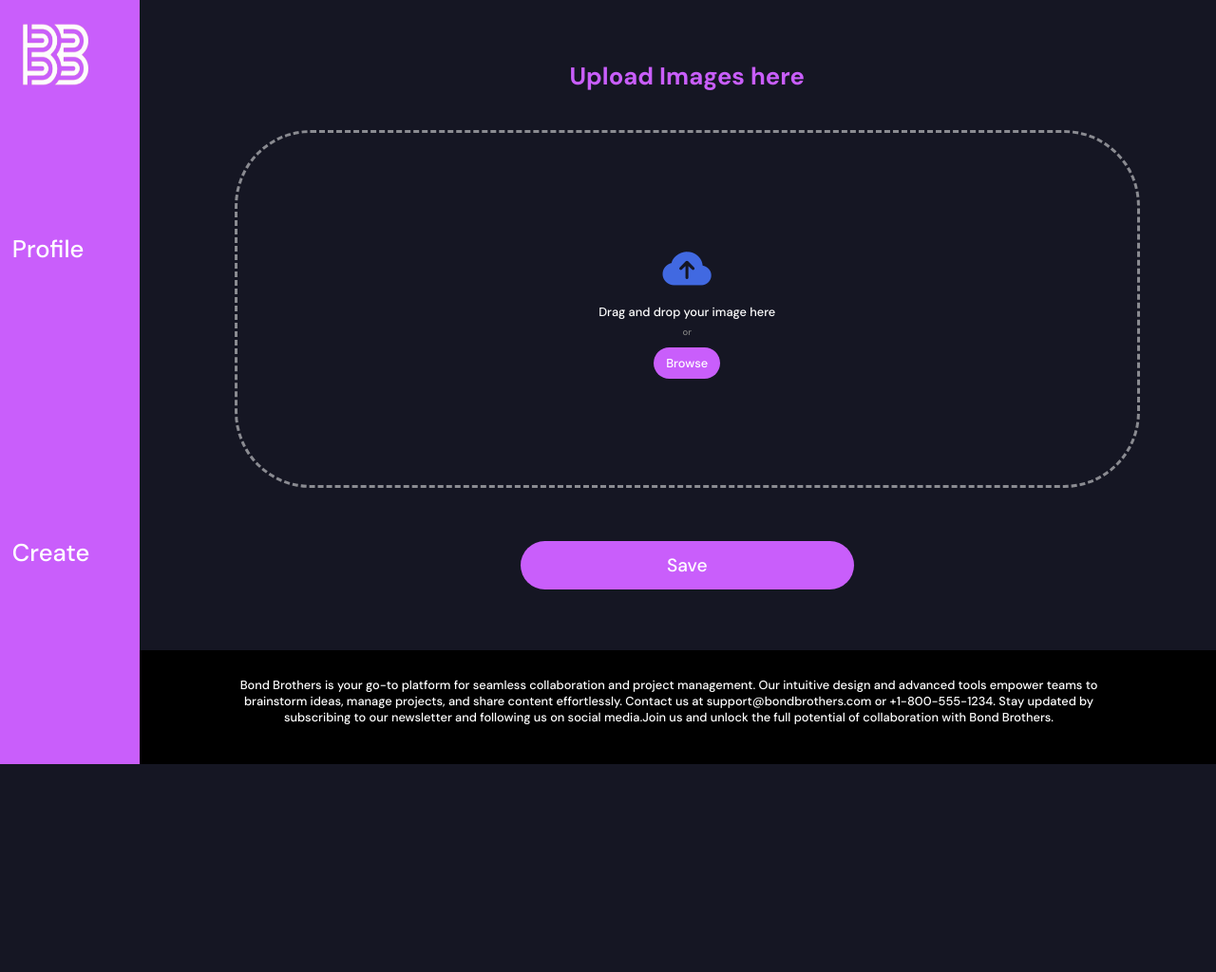
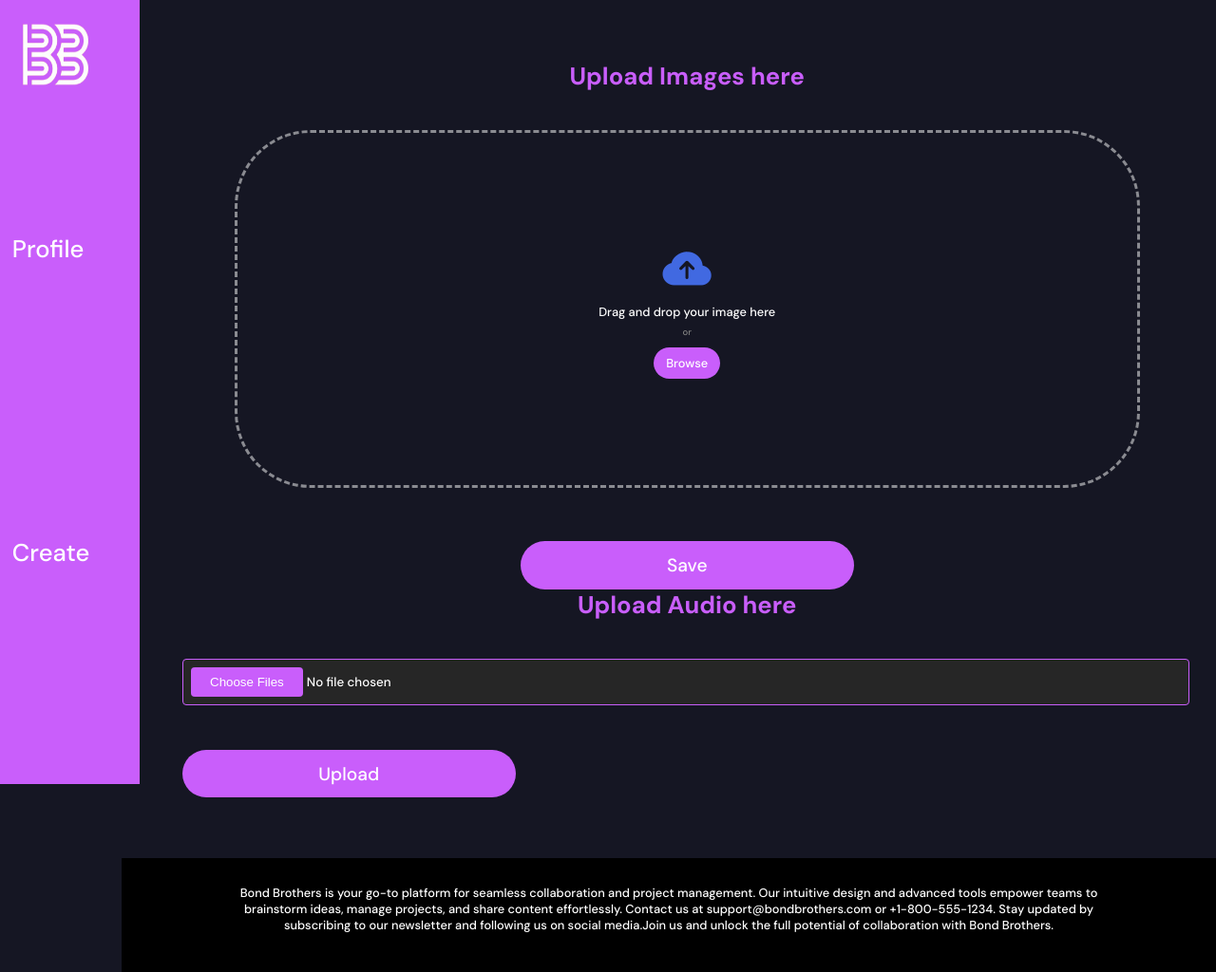
Before and after one commit to BruceTheBear5/BB_VideoCreator, a Flask app: template templates/uploadPage.html in a window 1280 px wide. Shown: the whole page at 95% size. Before the commit the page ends 805 px from the top, so only its background shows below. Run offline with Flask 3, Linux system fonts and the light colour scheme; the template is opened without the code that fills it: most values are stand-ins (such as "Sample title", 1, 10 or a date in 2020); some libraries are stand-ins or nearby versions.

Commit message:
IN PROGRESS CYKJA

```diff
--- a/app.py
+++ b/app.py
@@ -139,14 +139,15 @@ def profileData(username):
         if "userId" in session:
             UserEmail = session["userEmail"]
             user = retrieve_users_from_mysql(UserEmail)
-            profile_image = retrieve_profile_image(user.id) #try below functions in JS
+            profile_image = retrieve_profile_image(user.id)
             if profile_image == None:
                 upload_profile_image(user.id, "./static/Images/alt_image.jpg")
-            profile_image = retrieve_profile_image(user.id)
+                profile_image = retrieve_profile_image(user.id)
             profileImage = base64.b64encode(profile_image.file_data).decode('utf-8')
             images = retrieve_image_from_mysql(user.id)
             imageData = []
             for i in images:
+                print()
                 encoded_image = base64.b64encode(i.file_data).decode('utf-8')
                 img = {'data' : encoded_image, 'name': i.file_name}
                 imageData.append(img)
@@ -161,19 +162,6 @@ def profileData(username):
             return render_template('profile.html', user = user, profileImage = profileImage, images = imageData, audio = audioData, username = user.username, isAdmin = user.isAdmin)
         else:
             return redirect(url_for('home'))
-    except Exception as e:
-        print("Error:", e)
-        return Response(status=500)
-
-@app.route('/profilePicture') #For JS
-def getProfileImage(userId):
-    try:
-        profile_image = retrieve_profile_image(userId)
-        if profile_image == None:
-            upload_profile_image(userId, "./static/Images/alt_image.jpg")
-        profile_image = retrieve_profile_image(userId)
-        profileImage = base64.b64encode(profile_image.file_data).decode('utf-8')
-        return profileImage
     except Exception as e:
         print("Error:", e)
         return Response(status=500)
@@ -256,7 +244,7 @@ def Admin():
         print("Error:", e)
         return Response(status=500)
 
-@app.route('/upload-images')
+@app.route('/upload')
 def upload():
     try:
         if "userId" in session:
@@ -265,7 +253,7 @@ def upload():
         print("Error:", e)
         return Response(status=500)
 
-@app.route('/Upload', methods=['POST'])
+@app.route('/Upload-images', methods=['POST'])
 def upload_images():
     if 'files[]' not in request.files:
         return "No files uploaded", 400
@@ -292,24 +280,49 @@ def upload_images():
 
     return redirect(url_for('create'))
 
-@app.route('/create-video')
+@app.route('/upload-audio', methods=['POST'])
+def upload_audio():
+    if 'audioFile' not in request.files:
+        return "No audio file uploaded", 400
+
+    audio_file = request.files['audioFile']
+    TEMP_DIR = './temp/'
+
+    if not os.path.exists(TEMP_DIR):
+        os.makedirs(TEMP_DIR)
+
+    if audio_file.filename != '':
+        filename = os.path.join(TEMP_DIR, audio_file.filename)
+        audio_file.save(filename)
+        save_audio_to_mysql(session.get("userId"), filename)
+
+    if os.path.exists(TEMP_DIR):
+        for file_name in os.listdir(TEMP_DIR):
+            file_path = os.path.join(TEMP_DIR, file_name)
+            if os.path.isfile(file_path):
+                os.remove(file_path)
+        os.rmdir(TEMP_DIR)
+
+    return "Audio file uploaded successfully"
+
+@app.route('/workspace')
 def create():
     try:
         if "userId" in session:
-            images = retrieve_image_from_mysql(session["userId"]) #try below functions in JS
+            images = retrieve_image_from_mysql(session["userId"])
             imageData = []
             for i in images:
                 encoded_image = base64.b64encode(i.file_data).decode('utf-8')
                 img = {'data' : encoded_image, 'name': i.file_name}
                 imageData.append(img)
 
-            audio = retrieve_audio_from_mysql(1) #try below functions in JS
+            audio = retrieve_audio_from_mysql(1)
             audioData = []
             for a in audio:
                 encoded_audio = base64.b64encode(a.file_data).decode('utf-8')
                 ad = {'data': encoded_audio, 'name': a.file_name}
                 audioData.append(ad)
-            audio = retrieve_audio_from_mysql(session['userId']) #try below functions in JS
+            audio = retrieve_audio_from_mysql(session['userId'])
             for a in audio:
                 encoded_audio = base64.b64encode(a.file_data).decode('utf-8')
                 ad = {'data': encoded_audio, 'name': a.file_name}
@@ -356,30 +369,6 @@ def remove_all_selected_images():
 
     return jsonify({'message': 'All images removed from selection'})
 
-@app.route('/upload-audio', methods=['POST'])
-def upload_audio():
-    if 'audioFile' not in request.files:
-        return "No audio file uploaded", 400
-
-    audio_file = request.files['audioFile']
-    TEMP_DIR = './temp/'
-
-    if not os.path.exists(TEMP_DIR):
-        os.makedirs(TEMP_DIR)
-
-    if audio_file.filename != '':
-        filename = os.path.join(TEMP_DIR, audio_file.filename)
-        audio_file.save(filename)
-        save_audio_to_mysql(session.get("userId"), filename)
-
-    if os.path.exists(TEMP_DIR):
-        for file_name in os.listdir(TEMP_DIR):
-            file_path = os.path.join(TEMP_DIR, file_name)
-            if os.path.isfile(file_path):
-                os.remove(file_path)
-        os.rmdir(TEMP_DIR)
-
-    return "Audio file uploaded successfully"
 
 @app.route('/logout')
 def logout():
--- a/static/Scripts/uploadImage.js
+++ b/static/Scripts/uploadImage.js
@@ -110,7 +110,7 @@ document.addEventListener('DOMContentLoaded', function () {
             formData.append('files[]', file);
         });
 
-        fetch('/Upload', {
+        fetch('/Upload-images', {
             method: 'POST',
             body: formData
         })
@@ -122,7 +122,7 @@ document.addEventListener('DOMContentLoaded', function () {
         })
         .then(data => {
             console.log('Redirecting...');
-            window.location.href = '/create-video';
+            window.location.href = '/workspace';
         })
         .catch(error => {
             console.error('Error uploading files:', error);
--- a/static/Styles/uploadPage.css
+++ b/static/Styles/uploadPage.css
@@ -127,7 +127,7 @@ body{
   100% { transform: translateX(0); }
 }
 
-.imageInput > button{
+button{
   font-size: 1.5rem;
   padding: 1rem 1rem;
   border: none;
@@ -139,6 +139,30 @@ body{
   margin-top: 2.5rem;
 }
 
-.imageInput > button:hover{
+button:hover{
   background: var(--accent-hover);
 }
+
+input[type="file"] {
+  width: calc(100% - 20px); /* Adjust width with padding */
+  padding: 8px;
+  border-radius: 4px;
+  border: 1px solid var(--accent);
+  background-color: var(--alter-bg);
+  color: var(--font);
+  margin-bottom: 15px;
+  cursor: pointer; /* Change cursor on hover */
+}
+
+input[type="file"]::-webkit-file-upload-button {
+  background-color: var(--accent);
+  color: var(--font);
+  border: none;
+  padding: 8px 20px;
+  border-radius: 4px;
+  cursor: pointer;
+  transition: background-color 0.3s;
+}
+input[type="file"]::-webkit-file-upload-button:hover {
+  background-color: var(--accent-hover);
+}
--- a/templates/adminPage.html
+++ b/templates/adminPage.html
@@ -12,8 +12,8 @@
                 class="Logo"></a>
             <div id="LinkContainer">
                 <a href="/profile/{{ username }}" class="NavLink" id="ProfileTab">Profile</a>
-                <a href="./upload-images" class="NavLink">Upload</a>
-                <a href="./create-video" class="NavLink">Create</a>
+                <a href="./upload" class="NavLink">Upload</a>
+                <a href="./workspace" class="NavLink">Create</a>
             </div>
         </nav>
     </header>
--- a/templates/index.html
+++ b/templates/index.html
@@ -40,8 +40,8 @@
           {% endif %}
           {% if user == "True"%}
           <a href="/profile/{{ username }}" class="NavLink" id="ProfileTab" draggable="false" >Profile</a>
-          <a href="./upload-images" class="NavLink" draggable="false">Upload</a>
-          <a href="./create-video" class="NavLink" draggable="false">Create</a>
+          <a href="./upload" class="NavLink" draggable="false">Upload</a>
+          <a href="./workspace" class="NavLink" draggable="false">Create</a>
           {% endif %}
           {% if isAdmin == "True"%}
           <div id="AdminTab" draggable="false">
--- a/templates/profile.html
+++ b/templates/profile.html
@@ -12,8 +12,8 @@
       <a href="../" class="NavLink Logo" id="HomePage"><img src="../static/Images/Logo.png" alt="Logo" class="Logo"></a>
 
       <div id="LinkContainer">
-        <a href="../upload-images" class="NavLink">Upload</a>
-        <a href="../create-video" class="NavLink">Create</a>
+        <a href="../upload" class="NavLink">Upload</a>
+        <a href="../workspace" class="NavLink">Create</a>
         {% if isAdmin == "True"%}
         <div id="AdminTab">
           <a href="../adminPage" class="NavLink">Admin hub</a>
--- a/templates/uploadPage.html
+++ b/templates/uploadPage.html
@@ -18,7 +18,7 @@
 
             <div id="LinkContainer">
                 <a href="/profile/{{ username }}" class="NavLink" id="ProfileTab">Profile</a>
-                <a href="./create-video" class="NavLink">Create</a>
+                <a href="./workspace" class="NavLink">Create</a>
                 {% if isAdmin == "True"%}
                 <div id="AdminTab">
                     <a href="./adminPage" class="NavLink">Admin hub</a>
@@ -61,5 +61,44 @@
 
             <button id="submit" type="submit">Save</button>
         </div>
+
+        <div class="Heading">
+            <h1>Upload Audio here</h1>
+        </div>
+
+        <form id="audioForm" enctype="multipart/form-data">
+            <input type="file" id="musicUpload" accept="audio/*" name="audioFile" multiple>
+            <button type="submit">Upload</button>
+        </form>
+
+        <script>
+        // For Audio
+        document.addEventListener('DOMContentLoaded', function () {
+            const audioForm = document.getElementById('audioForm');
+
+            audioForm.addEventListener('submit', function (e) {
+                e.preventDefault();
+
+                const formData = new FormData(audioForm);
+
+                fetch('/upload-audio', {
+                    method: 'POST',
+                    body: formData
+                })
+                .then(response => {
+                    if (response.ok) {
+                        return response.text();
+                        }
+                        throw new Error('Network response was not ok.');
+                    })
+                    .then(data => {
+                        console.log('Audio upload successful:', data);
+                    })
+                    .catch(error => {
+                        console.error('Error uploading audio:', error);
+                    });
+                });
+            });
+        </script>
     </div>
 {% endblock %}
```
Also changed, not shown: templates/workspace.html (+1 -60 lines), static/Scripts/uploadAudio.js (added).
